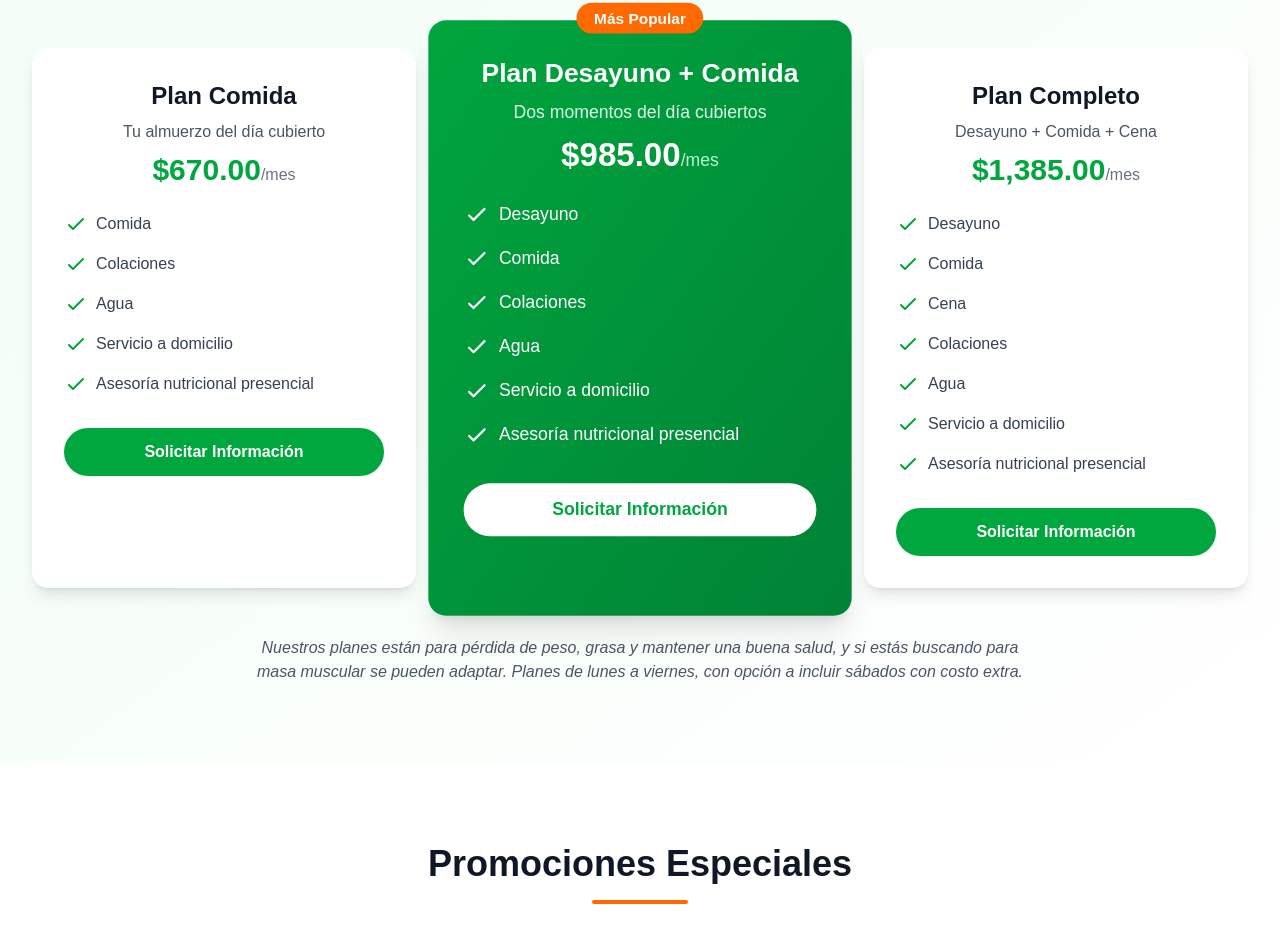
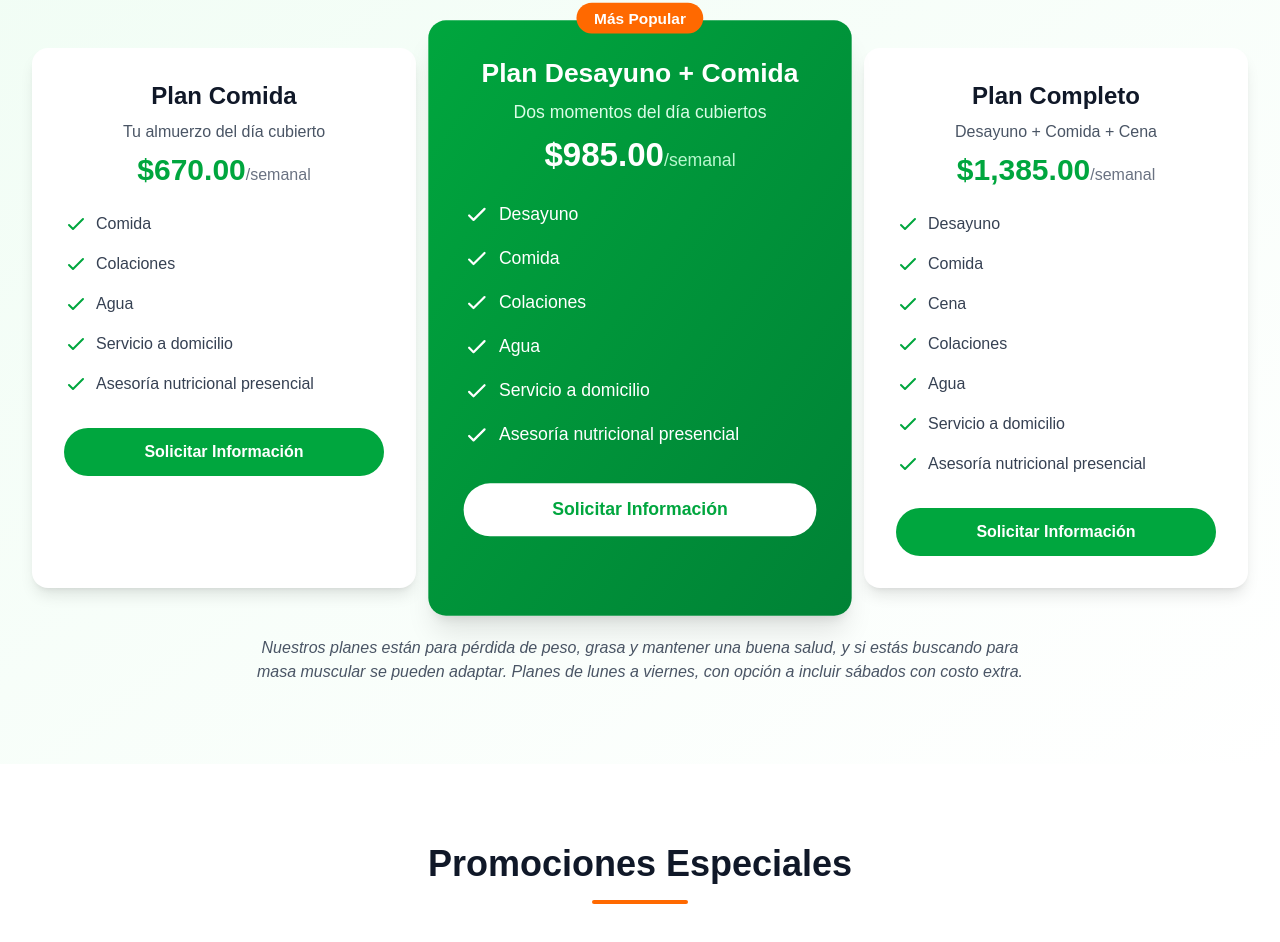
Before and after one commit to Diegoweh/saudavel, a Next.js app: page / in a window 1280 px wide. Shown: the part 1400-2342 px from the top of the page. Built offline with nearby package versions, Linux system fonts and the light colour scheme.

Commit message:
prices changed

```diff
--- a/app/page.tsx
+++ b/app/page.tsx
@@ -340,7 +340,7 @@ export default function Home() {
               <div className="text-center mb-6">
                 <h3 className="text-2xl font-bold text-gray-900 mb-2">Plan Comida</h3>
                 <p className="text-gray-600 mb-2">Tu almuerzo del día cubierto</p>
-                <p className="text-3xl font-bold text-green-600">$670.00<span className="text-base font-normal text-gray-500">/mes</span></p>
+                <p className="text-3xl font-bold text-green-600">$670.00<span className="text-base font-normal text-gray-500">/semanal</span></p>
               </div>
               <ul className="space-y-4 mb-8">
                 <li className="flex items-start">
@@ -393,7 +393,7 @@ export default function Home() {
               <div className="text-center mb-6">
                 <h3 className="text-2xl font-bold text-white mb-2">Plan Desayuno + Comida</h3>
                 <p className="text-green-100 mb-2">Dos momentos del día cubiertos</p>
-                <p className="text-3xl font-bold text-white">$985.00<span className="text-base font-normal text-green-200">/mes</span></p>
+                <p className="text-3xl font-bold text-white">$985.00<span className="text-base font-normal text-green-200">/semanal</span></p>
               </div>
               <ul className="space-y-4 mb-8">
                 <li className="flex items-start">
@@ -449,7 +449,7 @@ export default function Home() {
               <div className="text-center mb-6">
                 <h3 className="text-2xl font-bold text-gray-900 mb-2">Plan Completo</h3>
                 <p className="text-gray-600 mb-2">Desayuno + Comida + Cena</p>
-                <p className="text-3xl font-bold text-green-600">$1,385.00<span className="text-base font-normal text-gray-500">/mes</span></p>
+                <p className="text-3xl font-bold text-green-600">$1,385.00<span className="text-base font-normal text-gray-500">/semanal</span></p>
               </div>
               <ul className="space-y-4 mb-8">
                 <li className="flex items-start">
```
